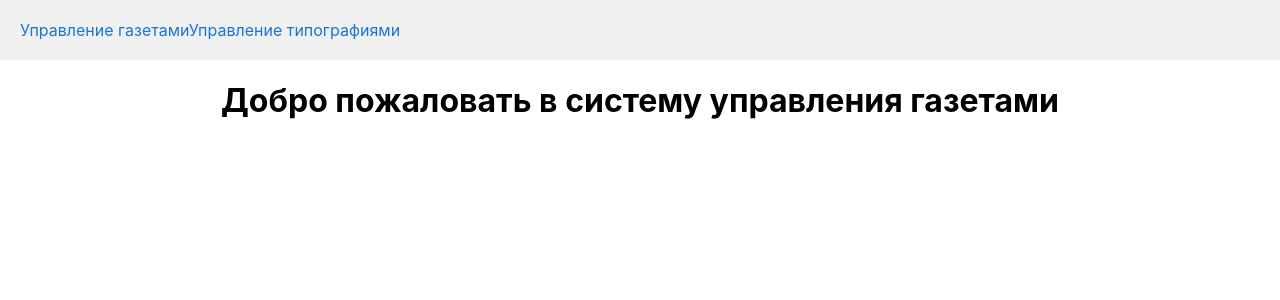
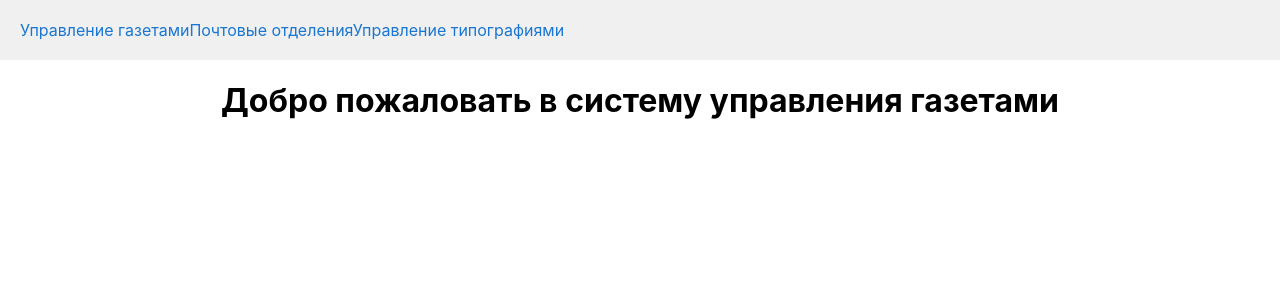
Before and after one commit to G-nikk/postal_point, a React (Create React App) app in the folder newspaper-frontend/: page / in a window 1280 px wide. Shown: the top 300 px of the page. Built offline with nearby package versions, Linux system fonts and the light colour scheme.

Commit message:
Added PostOffices page routing

```diff
--- a/newspaper-frontend/src/App.js
+++ b/newspaper-frontend/src/App.js
@@ -1,6 +1,7 @@
 import { Routes, Route, Link } from 'react-router-dom';
 import NewspaperList from './components/NewspaperList';
 import PrintingHouseList from './components/PrintingHouseList';
+import PostOfficeList from './components/PostOfficeList';
 
 export default function App() {
     return (
@@ -9,6 +10,7 @@ export default function App() {
                 <Link to="/newspapers" style={{ textDecoration: 'none', color: '#1976d2' }}>
                     Управление газетами
                 </Link>
+                <Link to="/post-offices" style={{ textDecoration: 'none', color: '#1976d2' }}>Почтовые отделения</Link>
                 <Link to="/printing-houses" style={{ textDecoration: 'none', color: '#1976d2' }}>Управление типографиями</Link>
             </nav>
 
@@ -16,6 +18,7 @@ export default function App() {
                 <Route path="/newspapers" element={<NewspaperList />} />
                 <Route path="/printing-houses" element={<PrintingHouseList />} />
                 <Route path="/" element={<h1 style={{ textAlign: 'center' }}>Добро пожаловать в систему управления газетами</h1>} />
+                <Route path="/post-offices" element={<PostOfficeList />} />
             </Routes>
         </div>
     );
```
